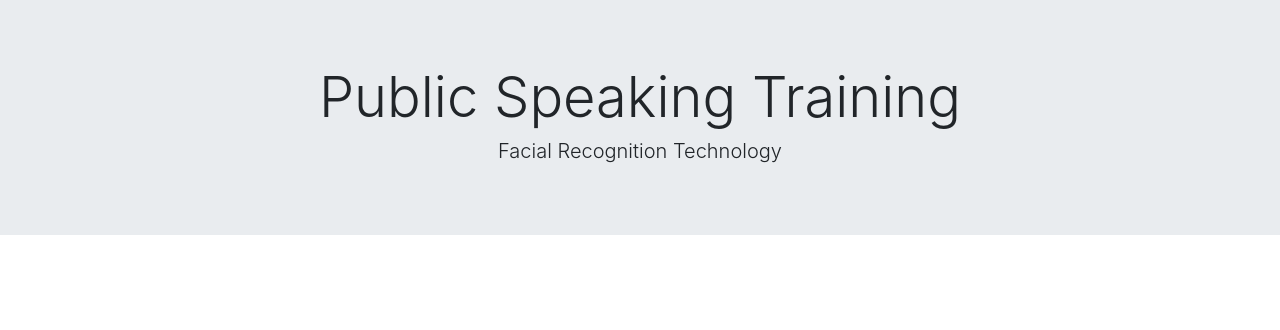
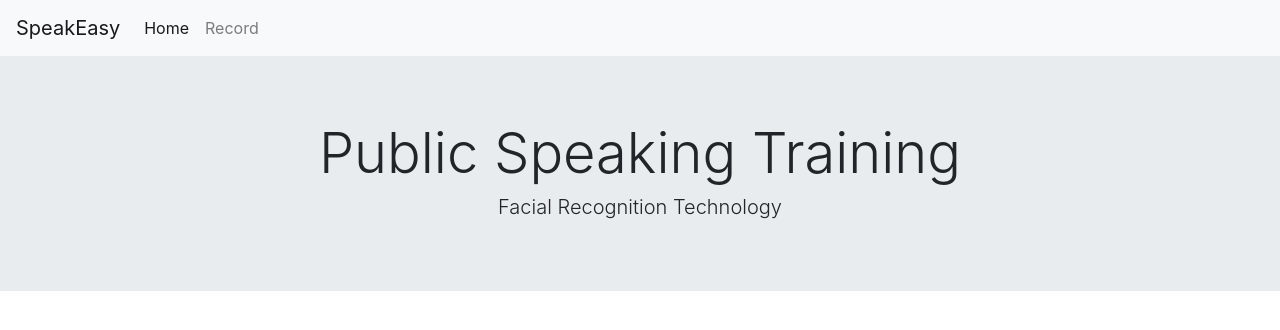
Before and after one commit to DanielEduardoAshley/speakeasy, a React (Create React App) app: page /#/ in a window 1280 px wide. Shown: the top 330 px of the page. Built offline with nearby package versions, Linux system fonts and the light colour scheme.

Commit message:
update links

```diff
--- a/src/App.js
+++ b/src/App.js
@@ -1,7 +1,7 @@
 import React from 'react';
 import { HashRouter, Route } from 'react-router-dom';
 
-
+import Navbar from './components/navbar';
 import Home from './containers/home';
 
 
@@ -17,6 +17,7 @@ class App extends React.Component {
     render() {
       return(
       <HashRouter>
+        <Route path='/*' component={ Navbar }/>
         <Route path='/' exact component={Home} />
 
        </HashRouter>
--- /dev/null
+++ b/src/components/navbar.js
@@ -0,0 +1,29 @@
+import React from 'react';
+import {Link} from 'react-router-dom';
+
+
+const Navbar = (props) => {
+  return (
+    <nav class="navbar navbar-expand-lg navbar-light bg-light">
+      <a class="navbar-brand" href="#">SpeakEasy</a>
+      <button class="navbar-toggler" type="button" data-toggle="collapse" data-target="#navbarNav" aria-controls="navbarNav" aria-expanded="false" aria-label="Toggle navigation">
+        <span class="navbar-toggler-icon"></span>
+      </button>
+      <div class="collapse navbar-collapse" id="navbarNav">
+        <ul class="navbar-nav">
+          <li class="nav-item active">
+            <a class="nav-link" href="#">Home <span class="sr-only">(current)</span></a>
+          </li>
+          <li class="nav-item">
+            <a class="nav-link" href="#/record">Record</a>
+          </li>
+          {/* will use below if implementing login feature */}
+          {/* <li class="nav-item">
+            <a class="nav-link" href="#">Log In</a>
+          </li> */}
+        </ul>
+      </div>
+    </nav>
+  )
+}
+export default Navbar;
```
